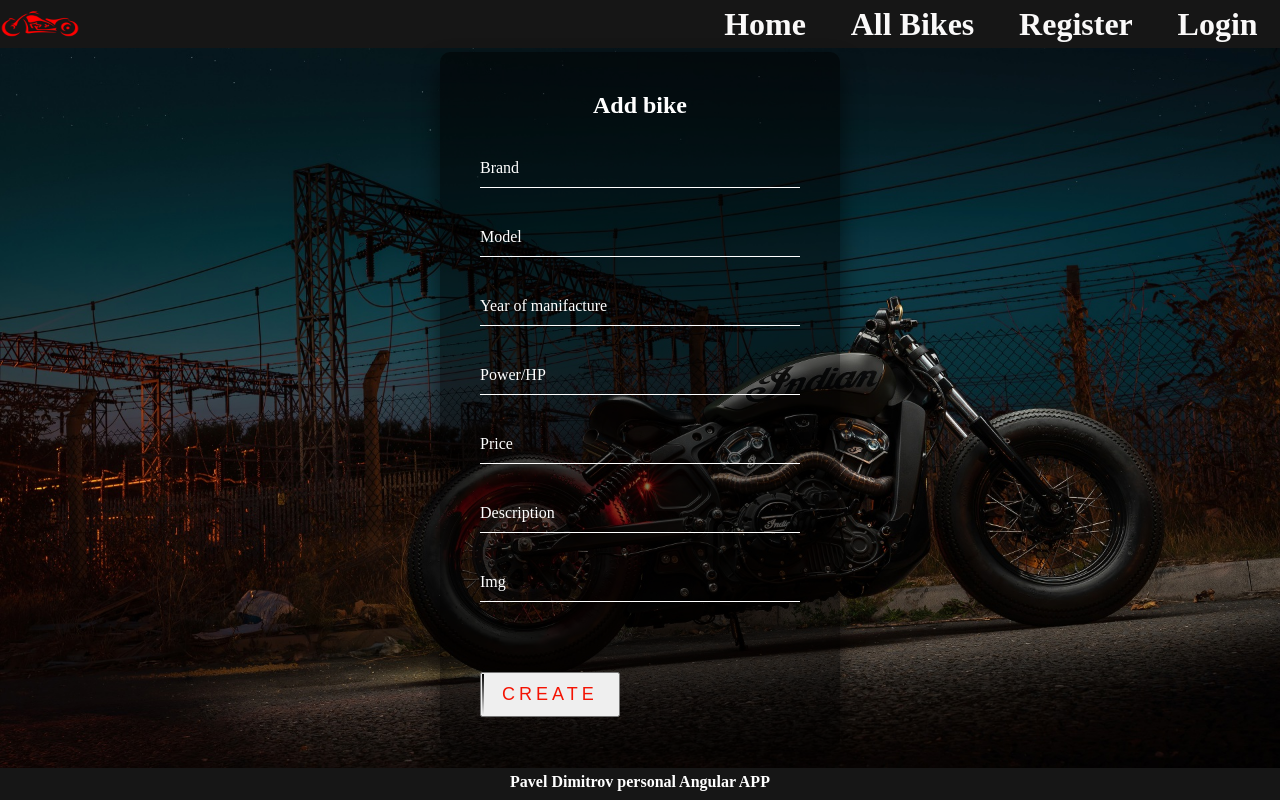
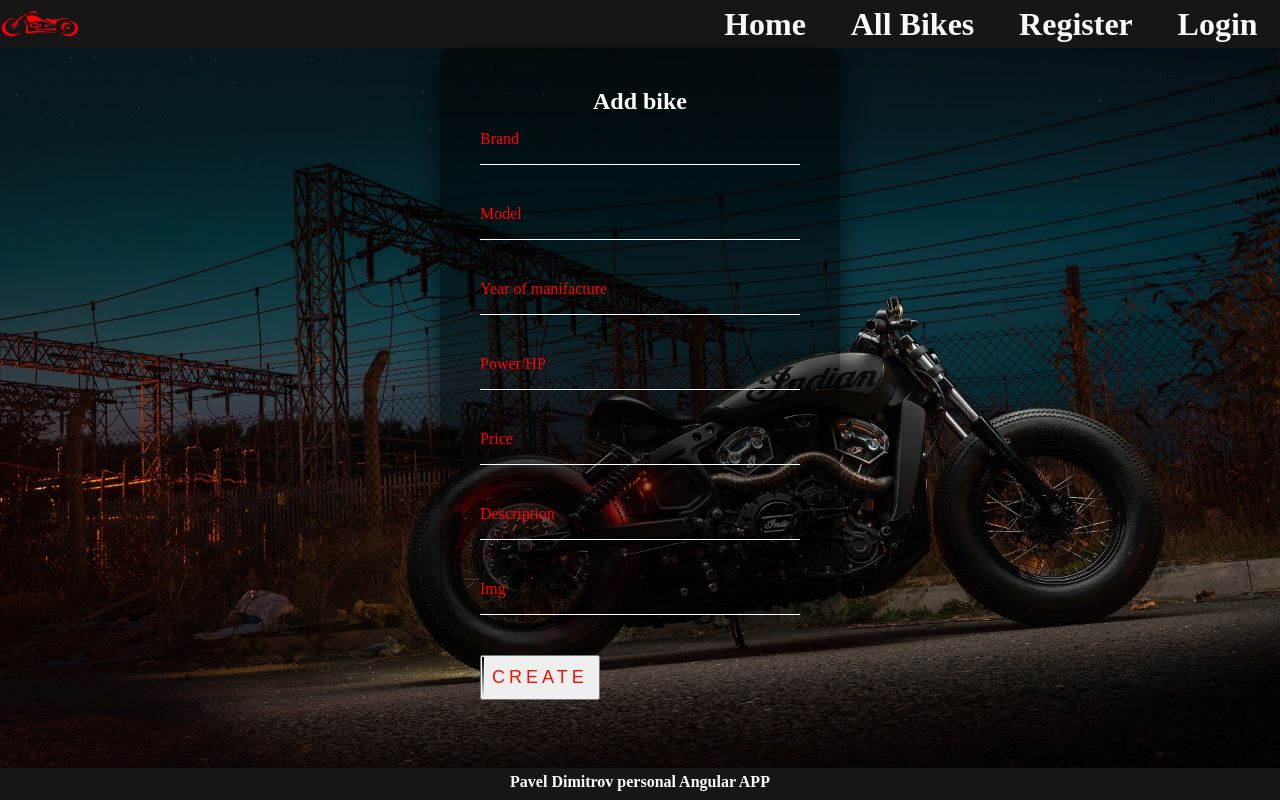
Before and after one commit to 2HEADSs/SPA-Angular, an Angular app in the folder motorcycle-app/: page /bikes/create in a window 1280 px wide. Built offline with nearby package versions, Linux system fonts and the light colour scheme.

Commit message:
update create bike html and css

```diff
--- a/motorcycle-app/src/app/auth/register/register.component.css
+++ b/motorcycle-app/src/app/auth/register/register.component.css
@@ -53,7 +53,7 @@ body {
   left: 0;
   padding: 10px 0;
   font-size: 16px;
-  color: #fff;
+  color: red;
   pointer-events: none;
   transition: .5s;
 }
--- a/motorcycle-app/src/app/bikes/create-bikes/create-bikes.component.css
+++ b/motorcycle-app/src/app/bikes/create-bikes/create-bikes.component.css
@@ -11,9 +11,9 @@ body {
 
   .create-box {
     position: absolute;
-    top: 50%;
+    top: 41%;
     left: 50%;
-    height: 87%;
+    height: 70%;
     width: 400px;
     padding: 40px;
     transform: translate(-50%, -50%);
@@ -24,41 +24,42 @@ body {
   }
 
   .create-box h2 {
-    margin: 0 0 30px;
+    margin: 0 0 5px;
     padding: 0;
     color: #fff;
     text-align: center;
   }
 
-.create-box .user-box {
+  .create-box .bike-box {
     position: relative;
+    margin: 0 0 10px;
   }
 
-.create-box .user-box input {
+  .create-box .bike-box input {
     width: 100%;
-    padding: 10px 0;
+    padding: 13px 0;
     font-size: 16px;
     color: #fff;
-    margin-bottom: 30px;
+    margin-bottom: 20px;
     border: none;
     border-bottom: 1px solid #fff;
     outline: none;
     background: transparent;
   }
 
-.create-box .user-box label {
+  .create-box .bike-box label {
     position: absolute;
     top: 0;
     left: 0;
     padding: 10px 0;
     font-size: 16px;
-    color: #fff;
+    color: red;
     pointer-events: none;
     transition: .5s;
   }
 
-.create-box .user-box input:focus~label,
-.create-box .user-box input:valid~label {
+  .create-box .bike-box input:focus~label,
+  .create-box .bike-box input:valid~label {
     top: -20px;
     left: 0;
     color: #f40b03;
@@ -68,14 +69,14 @@ body {
   .create-box form button {
     position: relative;
     display: inline-block;
-    padding: 10px 20px;
+    padding: 10px 10px;
     color: #f41303;
     font-size: 18px;
     text-decoration: none;
     text-transform: uppercase;
     overflow: hidden;
     transition: .5s;
-    margin-top: 40px;
+    margin-top: 10px;
     letter-spacing: 4px
   }
 
@@ -83,6 +84,7 @@ body {
     background: #f7f6f5;
     color: #fff;
     border-radius: 5px;
+    cursor: pointer;
     box-shadow: 0 0 5px #ffffff,
         0 0 25px #ffffff,
         0 0 50px #4f5050,
@@ -176,3 +178,8 @@ body {
         bottom: 100%;
     }
   }
+
+  p {
+    color: white;
+    font-size: 20px;
+  }
--- a/motorcycle-app/src/app/bikes/create-bikes/create-bikes.component.html
+++ b/motorcycle-app/src/app/bikes/create-bikes/create-bikes.component.html
@@ -1,31 +1,31 @@
 <div class="create-box">
     <h2>Add bike</h2>
     <form>
-        <div class="user-box">
+        <div class="bike-box">
             <input type="text" name="" required="">
             <label>Brand</label>
         </div>
-        <div class="user-box">
+        <div class="bike-box">
             <input type="text" name="" required="">
             <label>Model</label>
         </div>
-        <div class="user-box">
+        <div class="bike-box">
             <input type="text" name="" required="">
             <label>Year of manifacture</label>
         </div>
-        <div class="user-box">
+        <div class="bike-box">
             <input type="text" name="" required="">
             <label>Power/HP</label>
         </div>
-        <div class="user-box">
+        <div class="bike-box">
             <input type="text" name="" required="">
             <label>Price</label>
         </div>
-        <div class="user-box">
+        <div class="bike-box">
             <input type="text" name="" required="">
             <label>Description</label>
         </div>
-        <div class="user-box">
+        <div class="bike-box">
             <input type="text" name="" required="">
             <label>Img</label>
         </div>
```
Lines whose indentation alone changed are shown as unchanged.
